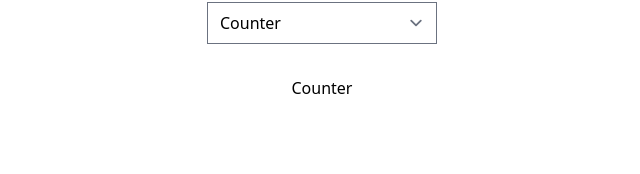
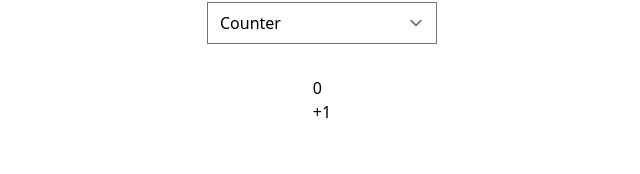
Before and after one commit to tlent/7guis-react, a React (Vite) app: page / in a window 1280 px wide. Shown: the part 114-288 px from the top of the page, without its empty margins (318-958 px from the left). Built offline with nearby package versions, Linux system fonts and the light colour scheme.

Commit message:
Implement Counter

```diff
--- a/src/GUIs/Counter.tsx
+++ b/src/GUIs/Counter.tsx
@@ -1,3 +1,12 @@
+import { useState } from "react";
+
 export default function Counter() {
-  return <p>Counter</p>;
+  const [count, setCount] = useState(0);
+
+  return (
+    <>
+      <div>{count}</div>
+      <button onClick={() => setCount((c) => c + 1)}>+1</button>
+    </>
+  );
 }
```
